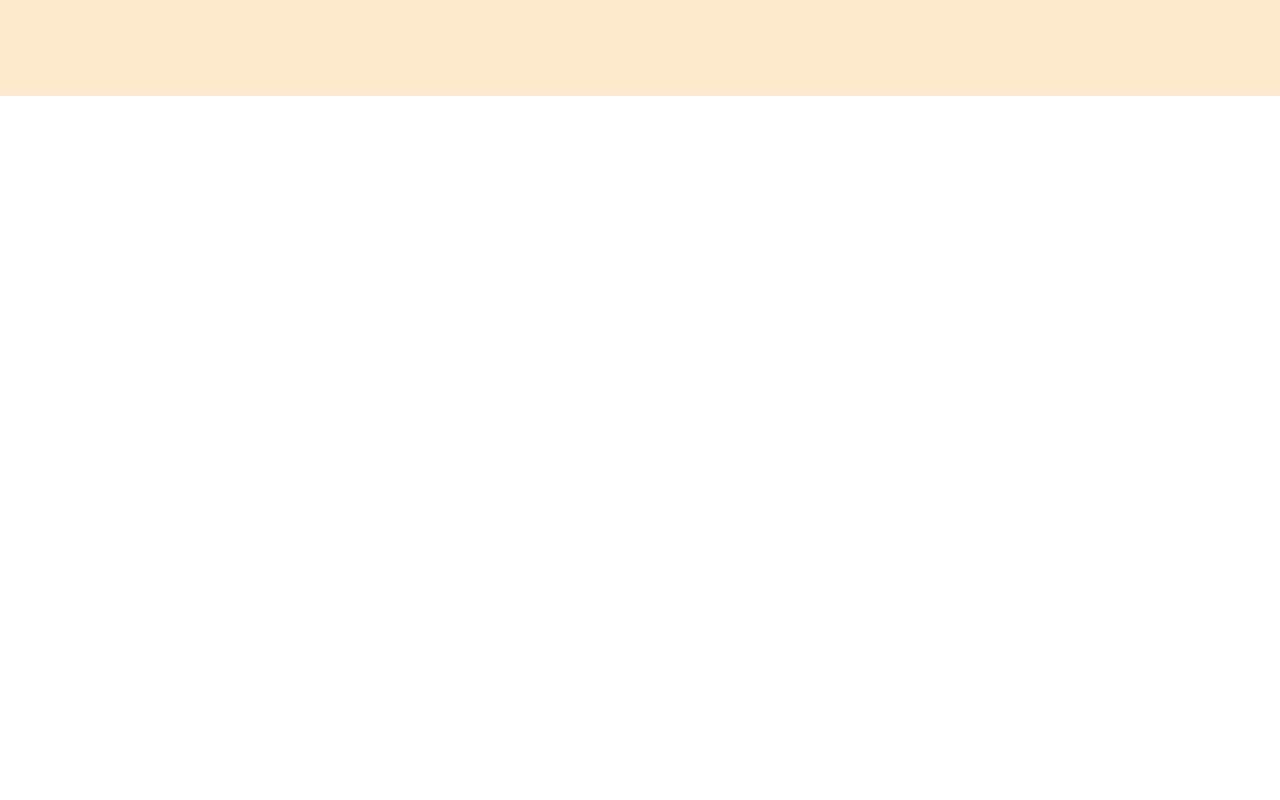
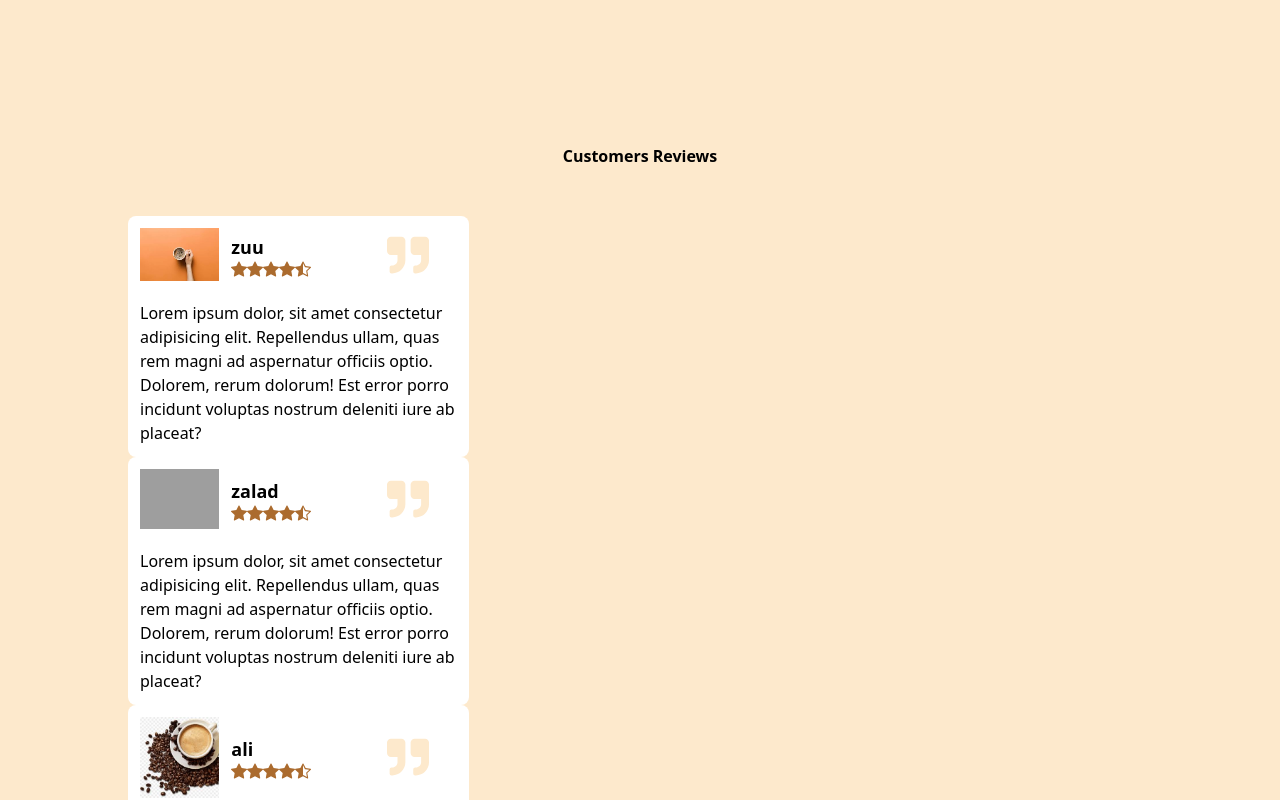
Before and after one commit to EngSaladKadie/coffee-shop-using-react-js-, a React (Vite) app: page / in a window 1280 px wide. Shown: the part 3160-3960 px from the top of the page. Before the commit the page ends 3256 px from the top, so only its background shows below. Built offline with nearby package versions, Linux system fonts and the light colour scheme; grey boxes are pictures that could not be loaded.

Commit message:
first commit

```diff
--- a/src/App.jsx
+++ b/src/App.jsx
@@ -4,6 +4,7 @@ import Home from "./components/Home";
 import Menu from "./components/Menu";
 import About from "./components/About";
 import Products from "./components/Products";
+import Reviews from "./components/Reviews";
 
 const App = () => {
   return (
@@ -23,6 +24,9 @@ const App = () => {
         <div id="products">
           <Products />
         </div>
+        <div id="reviews">
+          <Reviews />
+        </div>
       </main>
     </div>
   );
--- /dev/null
+++ b/src/components/Reviews.jsx
@@ -0,0 +1,22 @@
+import React from "react";
+import ReviewsCard from "../layouts/ReviewsCard";
+import img2 from "../assets/23.jpeg";
+import img3 from "../assets/13.jpeg";
+import img5 from "../assets/14.jpeg";
+
+const Reviews = () => {
+  return (
+    <div className="min-h-screen flex flex-col justify-center lg:px-32 px-5 bg-backgroundColor">
+      <h1 className="font-semibold text-center lg:flex-row gap-5 justify-center py-4 my-8">
+        Customers Reviews
+      </h1>
+      <div>
+        <ReviewsCard img={img2} title="zuu" />
+        <ReviewsCard img={img3} title="zalad" />
+        <ReviewsCard img={img5} title="ali" />
+      </div>
+    </div>
+  );
+};
+
+export default Reviews;
--- /dev/null
+++ b/src/layouts/ReviewsCard.jsx
@@ -0,0 +1,35 @@
+import React from "react";
+import { BsStarFill, BsStarHalf } from "react-icons/bs";
+import { FaQuoteRight } from "react-icons/fa";
+const ReviewsCard = (props) => {
+  return (
+    <div className="flex flex-col w-full lg:w-2/6 bg-white p-3 rounded-lg gap-5">
+      <div className="flex flex-row items-center lg:justify-start justify-center">
+        <div className="w-1/4">
+          <img src={props.img} alt="" />
+        </div>
+        <div className="mx-3">
+          <h2 className="font-semibold text-lg">{props.title}</h2>
+          <div className="flex">
+            <BsStarFill className="text-brightColor" />
+            <BsStarFill className="text-brightColor" />
+            <BsStarFill className="text-brightColor" />
+            <BsStarFill className="text-brightColor" />
+            <BsStarHalf className="text-brightColor" />
+          </div>
+        </div>
+        <span className="ml-16">
+          <FaQuoteRight className="text-backgroundColor" size={42} />
+        </span>
+      </div>
+      <p>
+        Lorem ipsum dolor, sit amet consectetur adipisicing elit. Repellendus
+        ullam, quas rem magni ad aspernatur officiis optio. Dolorem, rerum
+        dolorum! Est error porro incidunt voluptas nostrum deleniti iure ab
+        placeat?
+      </p>
+    </div>
+  );
+};
+
+export default ReviewsCard;
```
